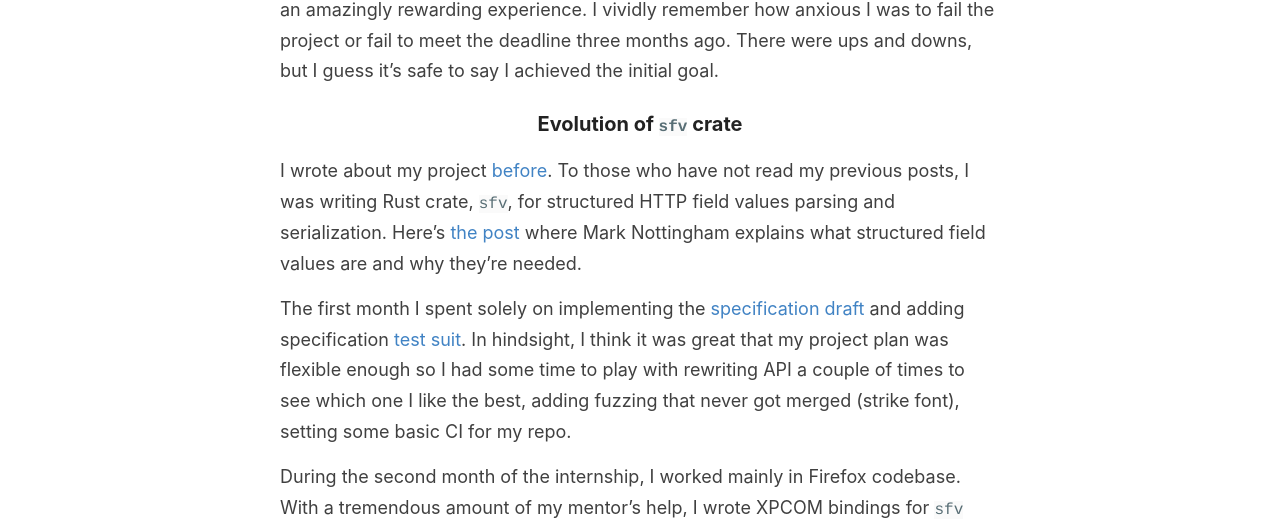
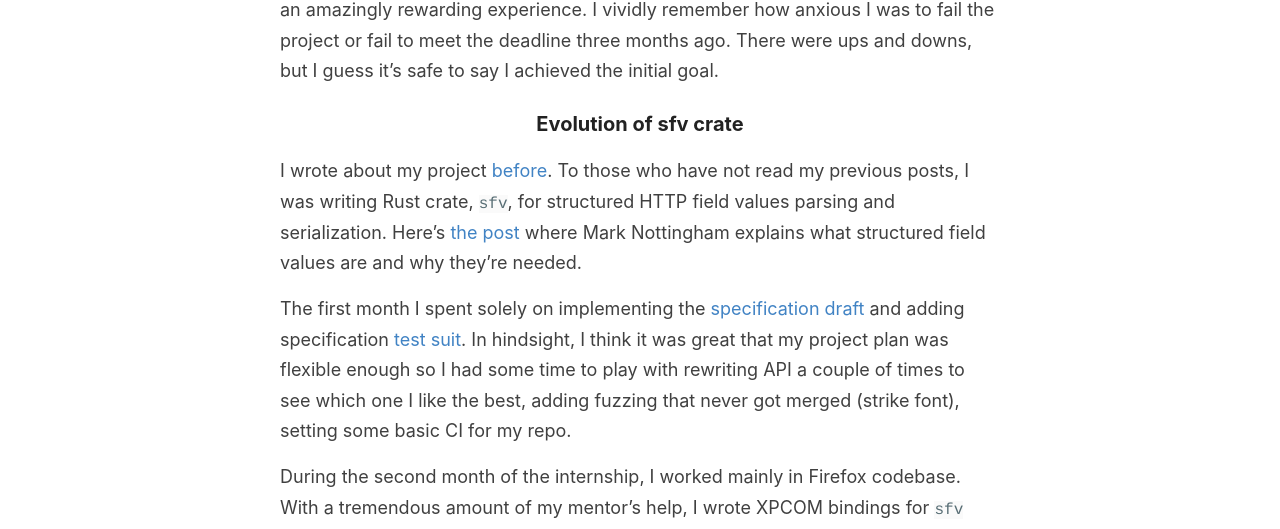
Before and after one commit to undef1nd/undef1nd.github.io, a Jekyll site: the page built from _posts/2020-08-18-farewell.md, in a window 1280 px wide and 900 px high. Shown: the part 324-853 px from the top of the window. Built offline with Jekyll 4.4.1, drawn with Linux system fonts in a browser that asks for light colours.

```diff
--- a/_posts/2020-08-18-farewell.md
+++ b/_posts/2020-08-18-farewell.md
@@ -6,7 +6,7 @@ categories: Outreachy
 
 Today was my last day as an Outreachy intern with Mozilla. To say the least, it was an amazingly rewarding experience. I vividly remember how anxious I was to fail the project or fail to meet the deadline three months ago. There were ups and downs, but I guess it's safe to say I achieved the initial goal.
 
-### Evolution of `sfv` crate
+### Evolution of sfv crate
 
 I wrote about my project [before](https://undef1nd.github.io/about-project/). To those who have not read my previous posts, I was writing Rust crate, `sfv`, for structured HTTP field values parsing and serialization. Here’s [the post](https://www.fastly.com/blog/improve-http-structured-headers) where Mark Nottingham explains what structured field values are and why they’re needed.
 
```
